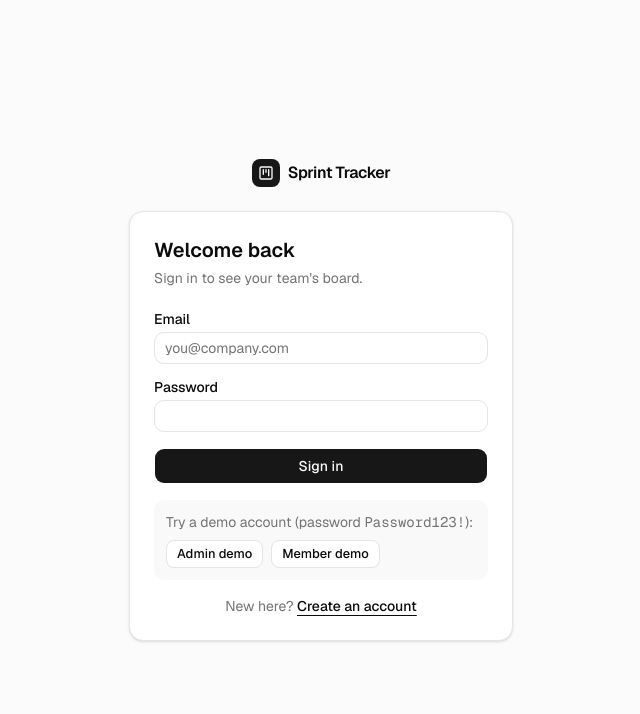
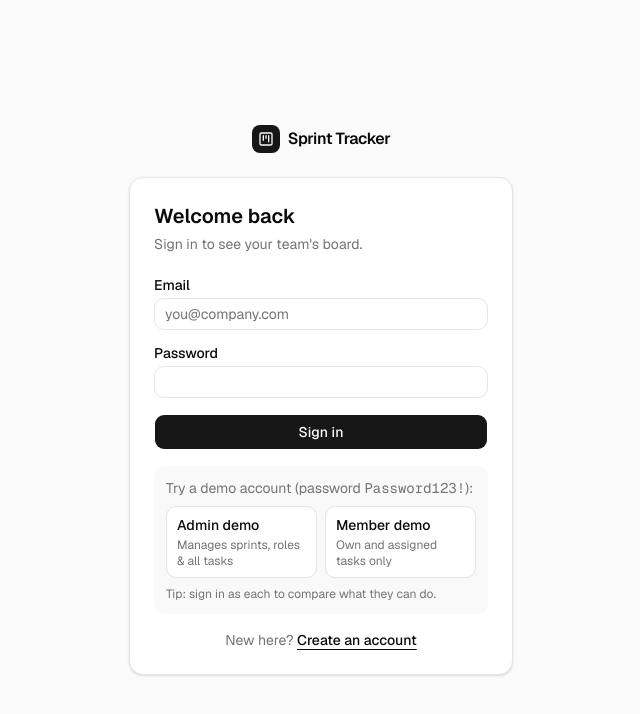
Before and after one commit to kkazei/SprintTaskTracker, a Next.js app in the folder frontend/: page /login in a window 1280 px wide. Shown: the top 714 px of the page, without its empty margins (319-959 px from the left). Built offline with nearby package versions, Linux system fonts and the light colour scheme.

Commit message:
feat(web): describe what each demo account can do on the login page

```diff
--- a/frontend/src/components/auth/login-form.tsx
+++ b/frontend/src/components/auth/login-form.tsx
@@ -20,8 +20,8 @@ const schema = z.object({
 type Values = z.infer<typeof schema>;
 
 const DEMO_ACCOUNTS = [
-  { label: "Admin demo", email: "admin@demo.com" },
-  { label: "Member demo", email: "member@demo.com" },
+  { label: "Admin demo", hint: "Manages sprints, roles & all tasks", email: "admin@demo.com" },
+  { label: "Member demo", hint: "Own and assigned tasks only", email: "member@demo.com" },
 ] as const;
 const DEMO_PASSWORD = "Password123!";
 
@@ -95,19 +95,23 @@ export function LoginForm() {
         <p className="text-muted-foreground">
           Try a demo account (password <code className="font-mono">{DEMO_PASSWORD}</code>):
         </p>
-        <div className="flex flex-wrap gap-2">
+        <div className="grid gap-2 sm:grid-cols-2">
           {DEMO_ACCOUNTS.map((account) => (
             <Button
               key={account.email}
               type="button"
               variant="outline"
-              size="sm"
               onClick={() => fillDemo(account.email)}
+              className="h-auto flex-col items-start gap-0.5 py-2 text-left whitespace-normal"
             >
-              {account.label}
+              <span>{account.label}</span>
+              <span className="text-muted-foreground text-xs font-normal">{account.hint}</span>
             </Button>
           ))}
         </div>
+        <p className="text-muted-foreground text-xs">
+          Tip: sign in as each to compare what they can do.
+        </p>
       </div>
 
       <p className="text-muted-foreground text-center text-sm">
```
